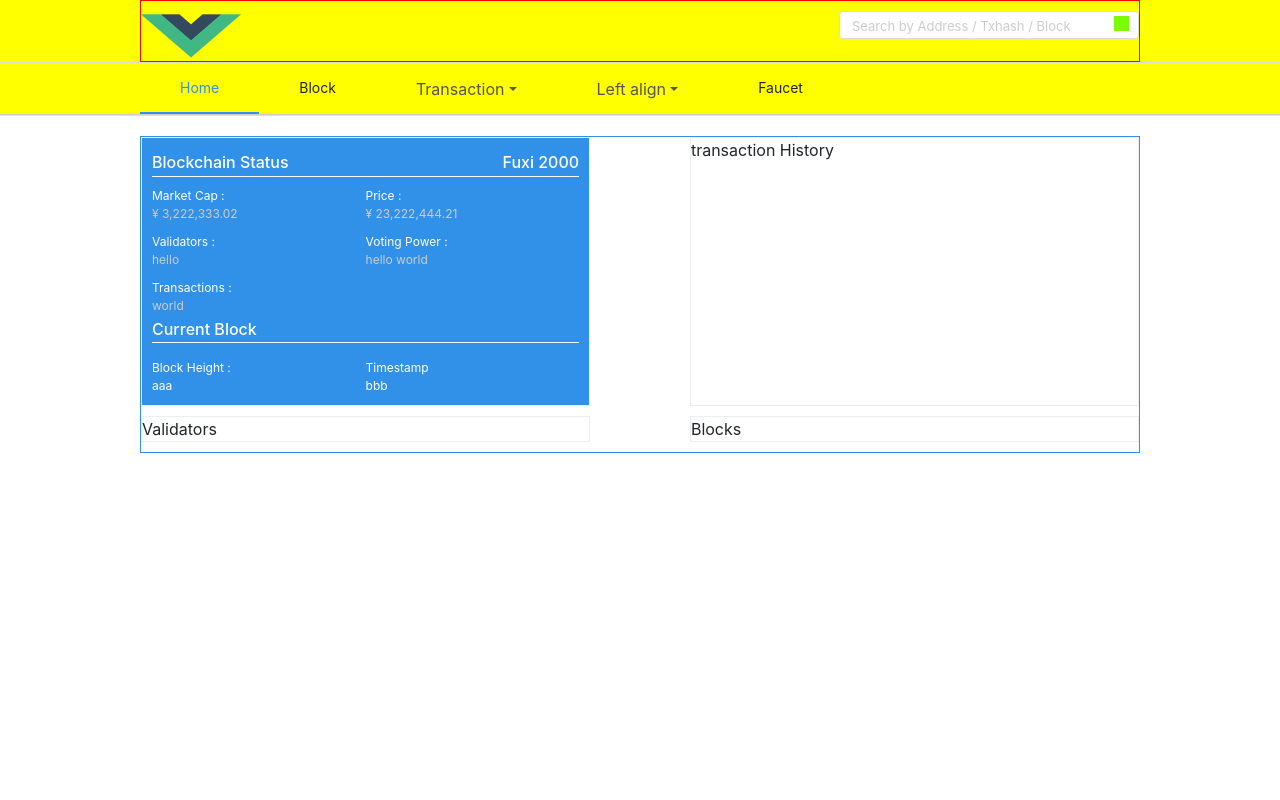
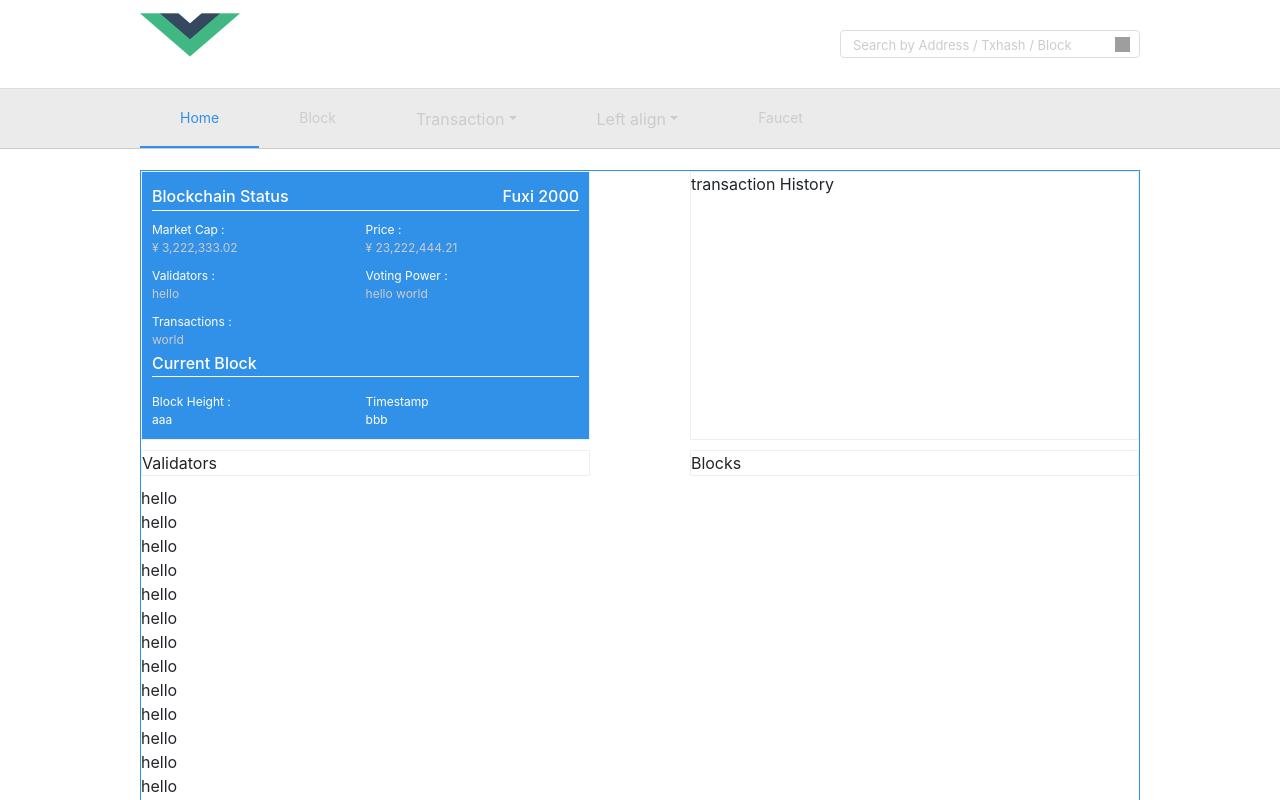
Before and after one commit to irisnet/explorer, a Vue app in the folder frontend/: page /#/home in a window 1280 px wide. Built offline with nearby package versions, Linux system fonts and the light colour scheme; grey boxes are pictures that could not be loaded.

Commit message:
#IRISXP-37 头部导航栏修改

```diff
--- a/frontend/src/App.vue
+++ b/frontend/src/App.vue
@@ -2,38 +2,186 @@
   <div id="app">
     <app-header></app-header>
     <div id="router_wrap">
-          <router-view/>
+      <router-view class="router_view"/>
+      <footer :class="footerClass">
+        <div :class="footerClassName" style="height:100%;">
+          <div class="footer_left" :class="footerLeftVar">
+            <div class="footer_logo_wrap">
+              <a href="https://www.baidu.com">logo</a>
+            </div>
+            <div class="footer_description_wrap">
+              Inter-chain Service Infrastructure and Protocol Technology Foundation for a Distributed Business Ecosystem
+            </div>
+          </div>
+          <div class="footer_right" :class="footerRightVar">
+            <div class="footer_link_wrap">
+              <a href="http://www.baidu.com" class="footer_link_wrap_item" style="padding-left:0;">Join IRISnet</a>
+              <span class="footer_link_separate">|</span>
+              <a href="#" class="footer_link_wrap_item">Forum</a>
+              <span class="footer_link_separate">|</span>
+              <a href="#" class="footer_link_wrap_item">Validators Chat</a>
+              <span class="footer_link_separate">|</span>
+              <a href="#" class="footer_link_wrap_item" style="padding-right:0;">Contact Us</a>
+            </div>
+            <div class="footer_copyright_wrap">
+              ©️ IRIS Explorer 2018 all nights reserved
+            </div>
+          </div>
+        </div>
+      </footer>
     </div>
 
   </div>
 </template>
 <script>
   import AppHeader from './components/AppHeader';
+
   export default {
-        components:{
+    components: {
       AppHeader,
     },
-        data(){
+    data() {
       return {
-                show:1,
+        show: 1,
+        devicesWidth: window.innerWidth,
+        devicesShow: 1,//1是显示pc端，0是移动端
+        footerClass:'person_computer_wrap_footer',
+        footerClassName: 'person_computer_footer',
+        footerLeftVar:'person_computer_footer_left',
+        footerRightVar:'person_computer_footer_right',
       }
+    },
+    beforeMount() {
+      if (this.devicesWidth > 500) {
+        this.devicesShow = 1;
+        this.footerClass = 'person_computer_wrap';
+        this.footerClassName = 'person_computer_footer';
+        this.footerLeftVar = 'person_computer_footer_left';
+        this.footerRightVar = 'person_computer_footer_right';
+      } else {
+        this.devicesShow = 0;
+        this.footerClass = 'mobile_wrap_footer';
+        this.footerClassName = 'mobile_footer';
+        this.footerLeftVar = 'mobile_footer_left';
+        this.footerRightVar = 'mobile_footer_right';
       }
+    },
   }
 </script>
 <style lang="scss">
   @import './style/mixin.scss';
-    body,html{
+
+  body, html {
+    width: 100%;
+    height: 100%;
+  }
+
+  #app {
+    width: 100%;
+    height: 100%;
+    @include flex();
+    flex-direction: column;
+    #router_wrap {
+      flex: 1;
+      overflow: auto;
+      .router_view{
+        min-height:532px;
+      }
+      .person_computer_wrap_footer{
+        height: 100px;
+      }
+      .mobile_wrap_footer{
+        height:180px;
+      }
+      footer {
+
+        background: #222222;
+        @include flex();
+        flex-direction: column;
+        align-items: center;
+        padding:10px 0;
+        .person_computer_footer {
+          width: 80%;
+          min-width: 600px;
+          max-width: 1000px;
+          @include flex();
+          flex-direction:row;
+          justify-content: space-between;
+          .person_computer_footer_left{
+            width:50%;
+            @include flex();
+            margin-right:15px;
+          }
+          .person_computer_footer_right{
+            width:45%;
+            @include flex();
+            flex-direction: column;
+            align-items:flex-end;
+          }
+        }
+        .mobile_footer{
+          @include flex();
+          flex-direction:column;
+          width:100%;
+          .mobile_footer_left{
+            @include flex();
+            flex-direction:column;
+            align-items:center;
+          }
+          .mobile_footer_right{
+            @include flex();
+            flex-direction:column;
+            align-items:center;
+          }
+        }
+        .person_computer_footer, .mobile_footer{
+          .footer_left{
+            .footer_logo_wrap{
+              width:180px;
+              height:60px;
+              border:1px solid red;
+              margin-right:15px;
+              a{
+                display:inline-block;
+                text-decoration: none;
                 width:100%;
                 height:100%;
               }
-    #app{
-        width:100%;
-        height:100%;
-        @include flex();
-        flex-direction:column;
-        #router_wrap{
+            }
+            .footer_description_wrap{
               flex:1;
-            overflow:auto;
+              color:#cccccc;
+              font-size:13px;
+              padding:5px;
             }
           }
+          .footer_right{
+            .footer_link_wrap{
+              height:40px;
+              .footer_link_wrap_item{
+                display:inline-block;
+                padding:5px 10px;
+                color:#fff;
+                font-weight: 300;
+                font-size:12px;
+                &:hover{
+                  text-decoration: none;
+                }
+              }
+              .footer_link_separate{
+                color:#eee;
+              }
+
+            }
+            .footer_copyright_wrap{
+              height:40px;
+              color:#cccccc;
+              font-size:13px;
+            }
+          }
+        }
+      }
+    }
+
+  }
 </style>
--- a/frontend/src/components/AppHeader.vue
+++ b/frontend/src/components/AppHeader.vue
@@ -1,6 +1,6 @@
 <!--头部页面-->
 <template>
-  <div class="app_header">
+  <div :class="appHeaderVar">
     <header class="app_header_person_computer" v-show="devicesShow === 1">
       <div class="header_top">
         <div class="imageWrap">
@@ -49,14 +49,14 @@
       <div class="use_feature_mobile" v-show="featureShow">
         <span class="feature_btn_mobile feature_nav" @click="featureButtonClick('/home')">Home</span>
         <span class="feature_btn_mobile feature_nav" @click="featureButtonClick('/blocks')">Blocks</span>
-        <span class="feature_btn_mobile feature_nav" @click="transactionShow =! transactionShow">Transactions</span>
+        <span class="feature_btn_mobile feature_nav feature_arrow" @click="transactionShow =! transactionShow">Transactions</span>
         <span class="feature_btn_mobile feature_subNav" v-show="transactionShow"
               @click="featureButtonClick('/recent_transactions')">Recent Transactions</span>
         <span class="feature_btn_mobile feature_subNav" v-show="transactionShow"
               @click="featureButtonClick('/transfer_transactions')">Transfer Transactions</span>
         <span class="feature_btn_mobile feature_subNav" v-show="transactionShow"
               @click="featureButtonClick('/delegate_transactions')">Delegate Transactions</span>
-        <span class="feature_btn_mobile feature_nav" @click="validatorsShow =! validatorsShow">Validators</span>
+        <span class="feature_btn_mobile feature_nav feature_arrow" @click="validatorsShow =! validatorsShow">Validators</span>
         <span class="feature_btn_mobile feature_subNav" v-show="validatorsShow"
               @click="featureButtonClick('/validators')">Validators</span>
         <span class="feature_btn_mobile feature_subNav" v-show="validatorsShow"
@@ -65,8 +65,10 @@
       </div>
       <div class="search_input_mobile">
         <input type="text" class="search_input"
-               placeholder="Search by Address / Txhash / Block"
-        >
+               v-model="searchInputValue"
+               @keyup.enter="onInputChange"
+               placeholder="Search by Address / Txhash / Block">
+        <i class="search_icon" @click="getData(searchInputValue)"></i>
       </div>
     </div>
   </div>
@@ -80,6 +82,7 @@
         devicesWidth: window.innerWidth,
         devicesShow: 1,//1是显示pc端，0是移动端
         searchValue: '',
+        appHeaderVar:'person_computer_header_var',
         featureShow: false,//是否显示功能菜单栏
         transactionShow: false,//点击显示Transactions菜单
         validatorsShow: false,//点击显示validators菜单
@@ -90,8 +93,10 @@
     beforeMount() {
       if (this.devicesWidth > 500) {
         this.devicesShow = 1;
+        this.appHeaderVar = 'person_computer_header_var';
       } else {
         this.devicesShow = 0;
+        this.appHeaderVar = 'mobile_header_var';
       }
     },
     mounted() {
@@ -137,18 +142,21 @@
 <style lang="scss">
   @import '../style/mixin.scss';
 
-  .app_header {
-    height: 116px;
+  .person_computer_header_var{
+    height: 150px;
+  }
+  .mobile_header_var{
+    height:100px;
+  }
+  .person_computer_header_var, .mobile_header_var {
     width: 100%;
-    display: flex;
+    @include flex();
     flex-direction: column;
     align-items: center;
-    background: yellow;
     .app_header_person_computer {
       width: 80%;
       min-width: 600px;
       max-width: 1000px;
-      border: 1px solid red;
       justify-content: space-between;
       padding-top: 10px;
       .header_top{
@@ -156,7 +164,7 @@
         justify-content: space-between;
         .imageWrap {
           width: 100px;
-          height: 50px;
+          height: 78px;
           img {
             width: 100px;
             height: 50px;
@@ -179,14 +187,16 @@
             text-indent: 10px;
             outline: none;
             border: 1px solid #dddddd;
+            margin-top:20px;
           }
           .search_icon {
             position: absolute;
-            top: 5px;
+            top: 27px;
             right: 10px;
             width: 15px;
             height: 15px;
-            background: lawngreen;
+            background: url('../assets/search.svg') no-repeat;
+            cursor:pointer;
           }
         }
       }
@@ -201,18 +211,20 @@
       @include flex();
       flex-direction: column;
       align-items: center;
+      background: #EBEBEB;
       .navButton {
         width:80%;
         min-width: 600px;
         max-width: 1000px;
         .nav_item {
           display: inline-block;
-          height: 51px;
-          line-height: 50px;
+          height: 57px;
+          line-height: 54px;
           padding: 0 40px;
           text-align: center;
           font-size: 14px;
           cursor: pointer;
+          color:#cccccc;
         }
         .nav_item_active{
           border-bottom:2px solid #3190e8;
@@ -220,14 +232,14 @@
         }
         .m-2 {
           margin: 0 !important;
-          height:50px;
+          height:59px;
           button {
             padding: 0 40px;
             color:#555 !important;
           }
           .btn {
             background-color: transparent;
-            color: #dddddd;
+            color: #cccccc !important;
             border: none;
             font-weight: normal;
           }
@@ -242,13 +254,14 @@
       flex-direction: column;
       position: relative;
       height: 100px;
+      border-bottom:1px solid #cccccc;
       .feature_btn {
         position: absolute;
         width: 40px;
         height: 40px;
         top: 0;
         right: 0;
-        background: lawngreen;
+        background: url('../assets/menu.svg') no-repeat;
       }
       .image_wrap_mobile {
         width: 70vw;
@@ -264,6 +277,7 @@
         @include flex();
         flex-direction: column;
         align-items: center;
+        position:relative;
         input::-webkit-input-placeholder {
           text-align: center;
           font-size: 14px;
@@ -280,21 +294,34 @@
             outline: none;
           }
         }
+        .search_icon{
+          position: absolute;
+          top: 6px;
+          right: 18px;
+          width: 15px;
+          height: 15px;
+          background: url('../assets/search.svg') no-repeat;
+          cursor:pointer;
+        }
       }
       .use_feature_mobile {
         position: absolute;
         width: 100%;
         top: 100px;
         left: 0;
-        background: #3190e8;
+        background: #f2f2f2;
         @include flex();
         flex-direction: column;
         .feature_btn_mobile {
-          border-bottom: 1px solid #eee;
+          border-bottom: 1px solid #cccccc;
           height: 39px;
           line-height: 39px;
           padding-left: 15px;
           color: #555;
+        }
+        .feature_arrow{
+          position:relative;
+          background: url('../assets/arrow-bottom.svg') no-repeat 97% 12px;
         }
         .feature_subNav {
           padding-left: 30px;
--- a/frontend/src/views/Home.vue
+++ b/frontend/src/views/Home.vue
@@ -44,6 +44,33 @@
                 <div class="home_module_item">Validators</div>
                 <div class="home_module_item">Blocks</div>
             </div>
+          <div>hello</div>
+          <div>hello</div>
+          <div>hello</div>
+          <div>hello</div>
+          <div>hello</div>
+          <div>hello</div>
+          <div>hello</div>
+          <div>hello</div>
+          <div>hello</div>
+          <div>hello</div>
+          <div>hello</div>
+          <div>hello</div>
+          <div>hello</div>
+          <div>hello</div>
+          <div>hello</div>
+          <div>hello</div>
+          <div>hello</div>
+          <div>hello</div>
+          <div>hello</div>
+          <div>hello</div>
+          <div>hello</div>
+          <div>hello</div>
+          <div>hello</div>
+          <div>hello</div>
+          <div>hello</div>
+          <div>hello</div>
+
 
 
         </div>
```
Lines whose indentation alone changed are shown as unchanged.
